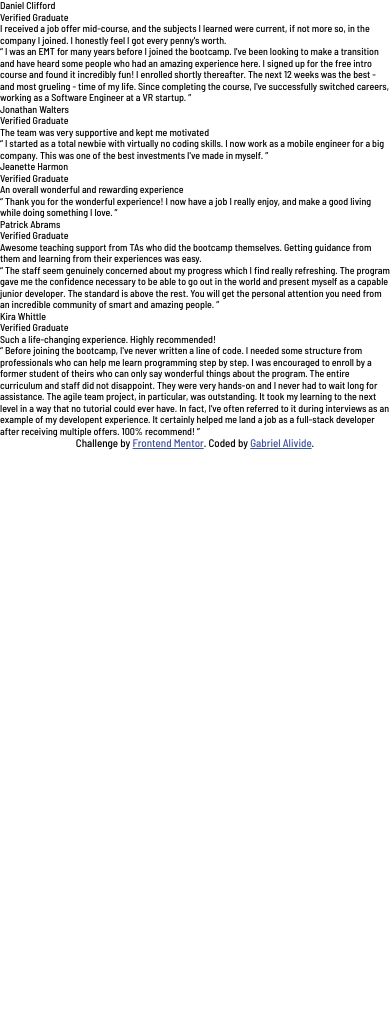
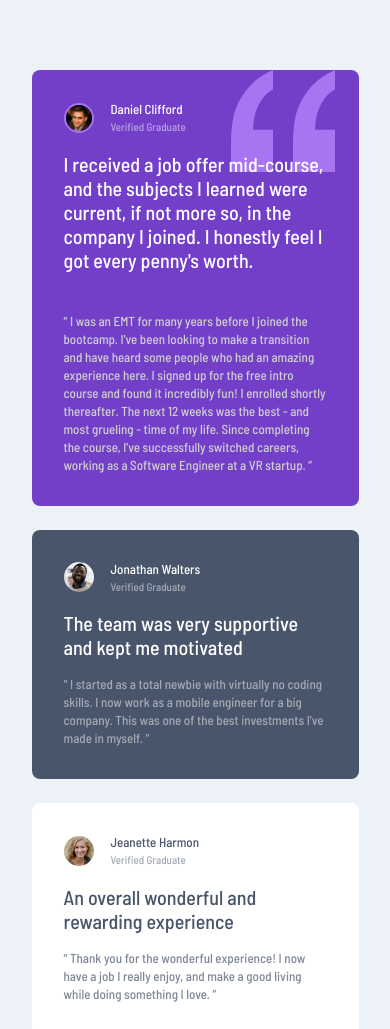
Before and after one commit to Laoluwapo/testimonials-grid-section, a plain HTML site: page index.html in a window 390 px wide. Shown: the top 1029 px of the page. Before the commit the page ends 844 px from the top, so only its background shows below. Drawn offline with Linux system fonts and the light colour scheme.

Commit message:
Add classes in html and style for mobile design.

```diff
--- a/css/style.css
+++ b/css/style.css
@@ -10,11 +10,138 @@ html {
 
 body {
     font-family: 'Barlow Semi Condensed', sans-serif;
+    background-color: #ECF2F8;
+}
+
+.testimonials {
+    margin: 0 auto;
+    max-width: 327px;
+    margin-top: 7rem;
+}
+
+.first-customer {
+    background-color: #733FC8;
+    color: #fff;
+    position: relative;
+}
+
+.quote {
+    position: absolute;
+    right: 2.4rem;
+    top: 0;
+    z-index: 0;
+}
+
+.second-customer {
+    background-color: #48556A;
+}
+
+.third-customer {
+    background-color: #fff;
+}
+
+.fourth-customer {
+    background-color: #19202D;
+    color: #fff;
+}
+
+.fifth-customer {
+    background-color: #fff;
+}
+
+.third-customer, .fifth-customer {
+    color: #48556A;
+}
+
+.main-testimonial {
+    font-size: 2rem;
+    font-size: 600;
+    line-height: 2.4rem;
+    margin-bottom: 1.6rem;
+}
+
+.first-mt {
+    position: relative;
+    margin-bottom: 4rem;
+    z-index: 1;
+}
+
+.sub-testimonial {
+    font-size: 1.3rem;
+    line-height: 1.8rem;
+}
+
+.first-customer, .second-customer, .third-customer, .fourth-customer, .fifth-customer {
+    border-radius: .8rem;
+    margin-bottom: 2.4rem;
+    padding: 3.2rem;
+}
+
+.first-st {
+    color: #CFCFCF;
+}
+
+.img {
+    border-radius: 100%;
+    margin-right: 1.7rem;
+    width: 3rem;
+    height: 3rem;
+}
+
+.first-customer-image {
+    border: 2px solid #A775F1;
+}
+
+.fourth-customer-image {
+    border: 2px solid #733FC8;
+}
+
+.customer-profile {
+    margin-bottom: 1.8rem;
+    display: flex;
+    align-items: center;
+}
+
+.customer-name, .customer-badge {
+    font-weight: 500;
+}
+
+.wrapper {
+    display: flex;
+    flex-direction: column;
+}
+
+.customer-name {
+    margin-bottom: .4rem;
+    font-size: 1.3rem;
+}
+
+.customer-badge {
+    font-size: 1.1rem;
+    opacity: 50%;
+}
+
+.second-customer {
+    color: #fff;
+}
+
+.second-st {
+    opacity: 50%;
+}
+
+.third-st {
+    color: #48556A;
+    opacity: 70%;
+}
+
+.fourth-st, .fifth-st {
+    opacity: 70%;
 }
 
 .attribution {
     font-size: 11px;
     text-align: center;
+    margin-bottom: 5rem;
 }
 
 .attribution a {
--- a/index.html
+++ b/index.html
@@ -14,15 +14,19 @@
 <body>
   <section class="testimonials">
     <article class="first-customer">
+      <img class="quote" src="images/bg-pattern-quotation.svg" alt="">
       <div class="customer-profile">
-        <p class="customer-name">Daniel Clifford</p>
-        <p class="customer-badge">Verified Graduate</p>
+        <img class="img first-customer-image" src="images/image-daniel.jpg" alt="">
+        <div class="wrapper">
+          <p class="customer-name first-cn">Daniel Clifford</p>
+          <p class="customer-badge first-cb">Verified Graduate</p>
+        </div>
       </div>
-      <p class="main-testimonial">
+      <p class="main-testimonial first-mt">
         I received a job offer mid-course, and the subjects I learned were current, if not more so,
         in the company I joined. I honestly feel I got every penny's worth.
       </p>
-      <p class="sub-testimonial">
+      <p class="sub-testimonial first-st">
         “ I was an EMT for many years before I joined the bootcamp. I've been looking to make a
         transition and have heard some people who had an amazing experience here. I signed up
         for the free intro course and found it incredibly fun! I enrolled shortly thereafter.
@@ -32,36 +36,45 @@
     </article>
     <article class="second-customer">
       <div class="customer-profile">
-        <p class="customer-name">Jonathan Walters</p>
-        <p class="customer-badge">Verified Graduate</p>
+        <img class="img" src="images/image-jonathan.jpg" alt="">
+        <div class="wrapper">
+          <p class="customer-name second-cn">Jonathan Walters</p>
+          <p class="customer-badge second-cb">Verified Graduate</p>
+        </div>
       </div>
       <p class="main-testimonial">The team was very supportive and kept me motivated</p>
-      <p class="sub-testimonial">
+      <p class="sub-testimonial second-st">
         “ I started as a total newbie with virtually no coding skills. I now work as a mobile engineer
         for a big company. This was one of the best investments I've made in myself. ”
       </p>
     </article>
     <article class="third-customer">
       <div class="customer-profile">
-        <p class="customer-name">Jeanette Harmon</p>
-        <p class="customer-badge">Verified Graduate</p>
+        <img class="img" src="images/image-jeanette.jpg" alt="">
+        <div class="wrapper">
+          <p class="customer-name third-cn">Jeanette Harmon</p>
+          <p class="customer-badge third-cb">Verified Graduate</p>
+        </div>
       </div>
       <p class="main-testimonial">An overall wonderful and rewarding experience</p>
-      <p class="sub-testimonial">
+      <p class="sub-testimonial third-st">
         “ Thank you for the wonderful experience! I now have a job I really enjoy, and make a good living
         while doing something I love. ”
       </p>
     </article>
     <article class="fourth-customer">
       <div class="customer-profile">
-        <p class="customer-name">Patrick Abrams</p>
-        <p class="customer-badge">Verified Graduate</p>
+        <img class="img fourth-customer-image"  class="" src="images/image-patrick.jpg" alt="">
+        <div class="wrapper">
+          <p class="customer-name fourth-cn">Patrick Abrams</p>
+          <p class="customer-badge fourth-cb">Verified Graduate</p>
+        </div>
       </div>
       <p class="main-testimonial">
         Awesome teaching support from TAs who did the bootcamp themselves. Getting guidance from them and
         learning from their experiences was easy.
       </p>
-      <p class="sub-testimonial">
+      <p class="sub-testimonial fourth-st">
         “ The staff seem genuinely concerned about my progress which I find really refreshing. The program
         gave me the confidence necessary to be able to go out in the world and present myself as a capable
         junior developer. The standard is above the rest. You will get the personal attention you need from
@@ -70,11 +83,14 @@
     </article>
     <article class="fifth-customer">
       <div class="customer-profile">
-        <p class="customer-name">Kira Whittle</p>
-        <p class="customer-badge">Verified Graduate</p>
+        <img class="img"  src="images/image-kira.jpg" alt="">
+        <div class="wrapper">
+          <p class="customer-name fifth-cn">Kira Whittle</p>
+          <p class="customer-badge fifth-cb">Verified Graduate</p>
+        </div>
       </div>
       <p class="main-testimonial">Such a life-changing experience. Highly recommended!</p>
-      <p class="sub-testimonial">
+      <p class="sub-testimonial fifth-st">
         “ Before joining the bootcamp, I've never written a line of code. I needed some structure from
         professionals who can help me learn programming step by step. I was encouraged to enroll by a former
         student of theirs who can only say wonderful things about the program. The entire curriculum and staff
```
